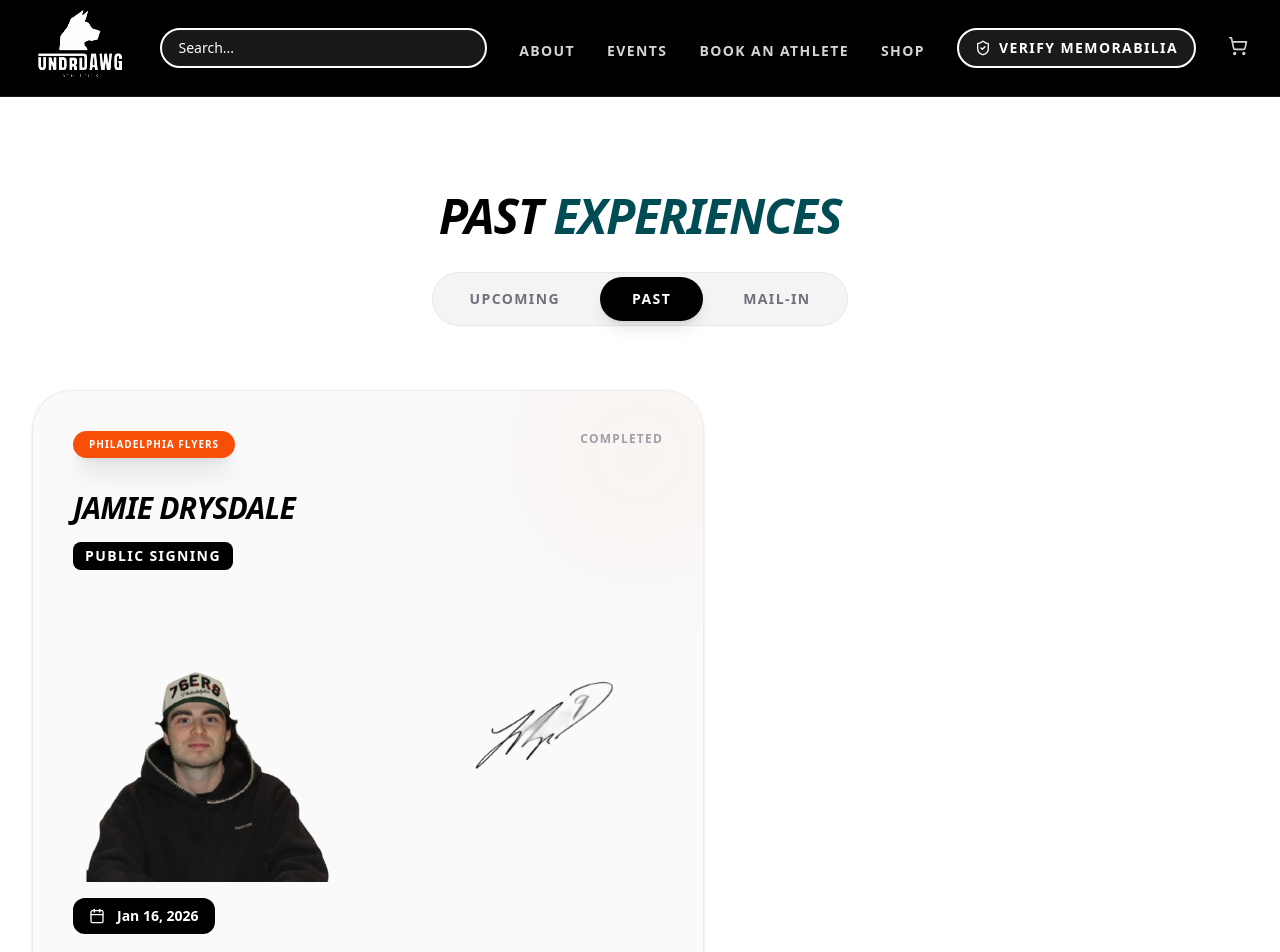
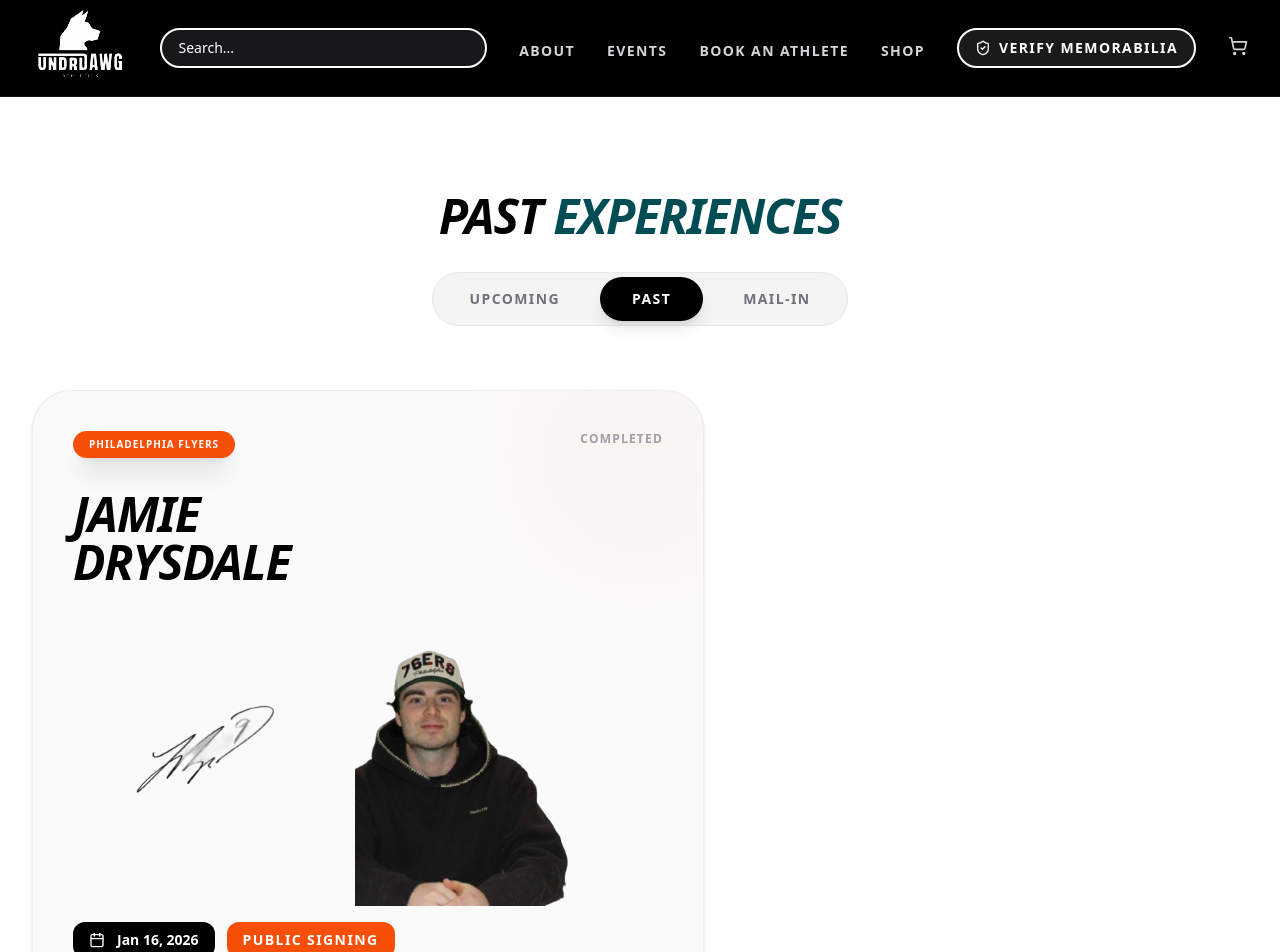
Before and after one commit to undrdawgathletics/undrdawg-athletics, a Next.js app: page /events/past in a window 1280 px wide. Shown: the top 952 px of the page. Built offline with nearby package versions, Linux system fonts and the light colour scheme.

Commit message:
Enhance Drysdale event card: track name, swap images, relocate badge

```diff
--- a/src/app/events/past/page.tsx
+++ b/src/app/events/past/page.tsx
@@ -39,29 +39,17 @@
                         </span>
                     </div>
 
-                    {/* Athlete name + event type */}
+                    {/* Athlete name */}
                     <div className="relative z-10 mb-6">
-                        <h3 className="text-3xl font-black mb-2 uppercase italic tracking-tighter text-black">
-                            Jamie Drysdale
+                        <h3 className="text-4xl md:text-5xl font-black mb-2 uppercase italic tracking-tighter text-black leading-none">
+                            Jamie<br />Drysdale
                         </h3>
-                        <p className="inline-block text-sm font-black text-white bg-black px-3 py-1 rounded-lg uppercase tracking-widest mt-2">
-                            Public Signing
-                        </p>
                     </div>
 
-                    {/* Photo + Signature — fill full width */}
+                    {/* Signature + Photo — fill full width */}
                     <div className="relative z-10 flex gap-4 mb-4 w-full items-center h-72">
-                        {/* Photo — takes up 60% of width, made larger */}
-                        <div className="relative w-[60%] h-full flex items-end justify-center overflow-hidden -ml-4">
-                            <Image
-                                src="/images/past-events/image-nobg.png"
-                                alt="Jamie Drysdale"
-                                fill
-                                className="object-contain object-bottom scale-125"
-                            />
-                        </div>
-                        {/* Signature — takes up remaining 40% */}
-                        <div className="relative w-[40%] h-32 flex items-center justify-center overflow-hidden">
+                        {/* Signature */}
+                        <div className="relative w-[45%] h-32 flex items-center justify-center overflow-hidden">
                             <Image
                                 src="/images/past-events/signature-nobg.png"
                                 alt="Jamie Drysdale Signature"
@@ -69,13 +57,25 @@
                                 className="object-contain"
                             />
                         </div>
+                        {/* Photo */}
+                        <div className="relative w-[55%] h-full flex items-end justify-center overflow-hidden -mr-4">
+                            <Image
+                                src="/images/past-events/image-nobg.png"
+                                alt="Jamie Drysdale"
+                                fill
+                                className="object-contain object-bottom scale-[1.3] origin-bottom-right"
+                            />
+                        </div>
                     </div>
 
-                    {/* Date only */}
-                    <div className="relative z-10 mb-6">
+                    {/* Date and Event Type */}
+                    <div className="relative z-10 mb-6 flex flex-wrap items-center gap-3">
                         <div className="inline-flex items-center gap-3 text-sm font-bold text-white bg-black px-4 py-2 rounded-xl">
                             <Calendar size={16} />
                             <span>Jan 16, 2026</span>
+                        </div>
+                        <div className="inline-flex items-center gap-3 text-sm font-black text-white bg-[#F74F07] px-4 py-2 rounded-xl uppercase tracking-widest">
+                            Public Signing
                         </div>
                     </div>
 
```
